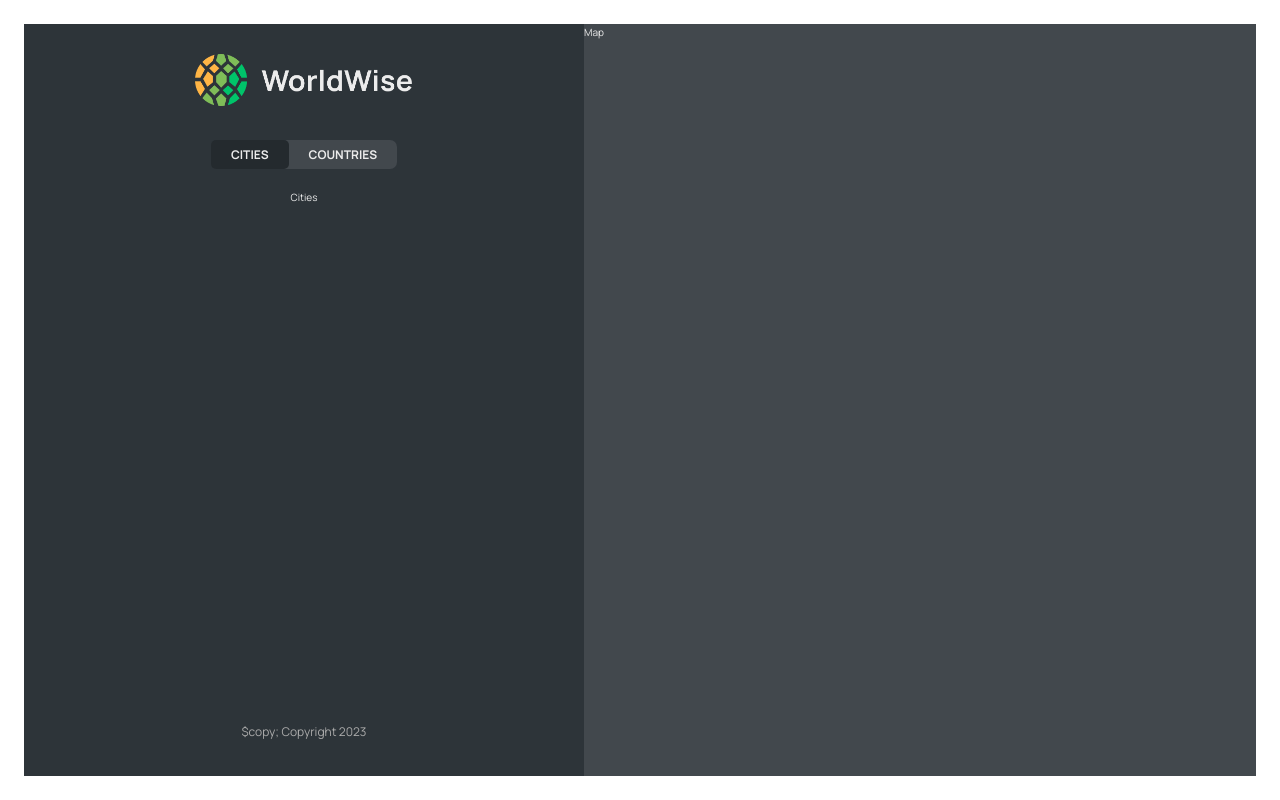
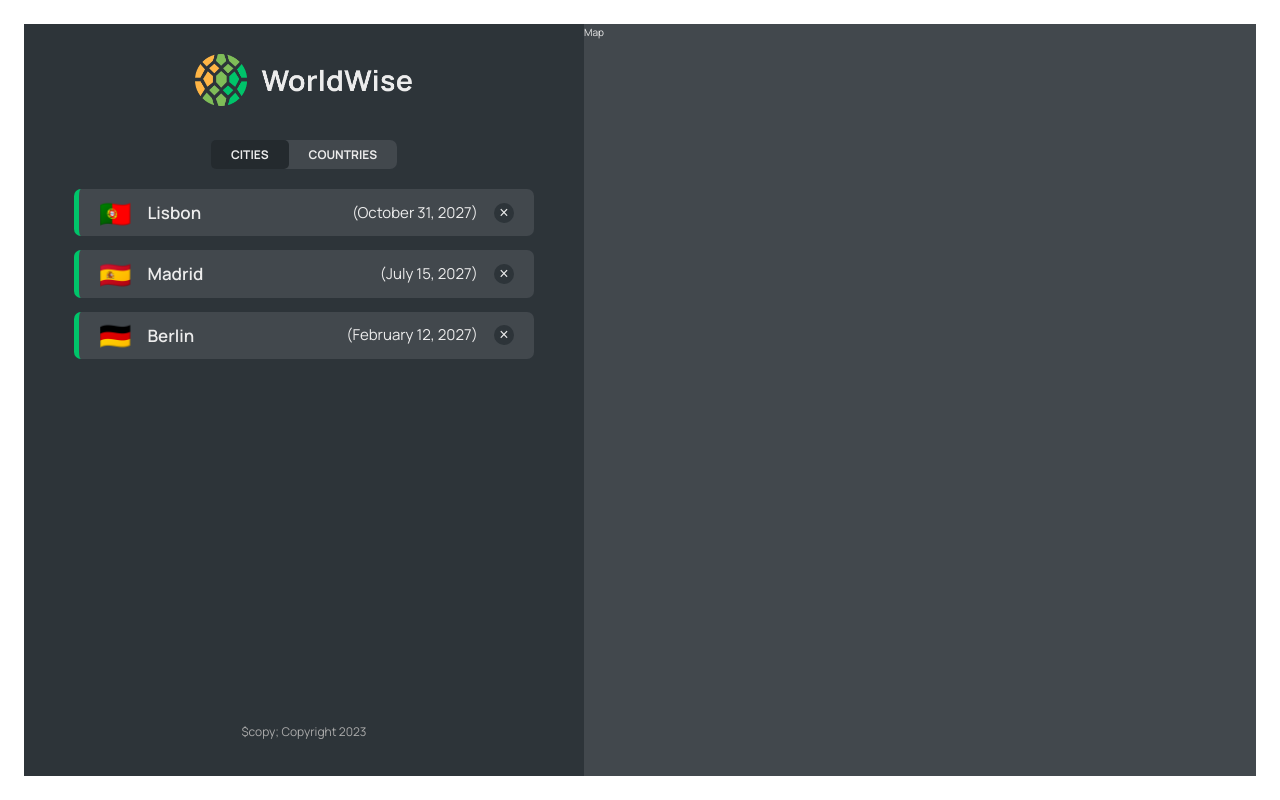
Before and after one commit to Pier2208/wordwise, a React (Vite) app: page /app/cities in a window 1280 px wide. Built offline with nearby package versions, Linux system fonts and the light colour scheme; data requests are answered from the project's data file.

Commit message:
(feat):fetch and display list of cities

```diff
--- a/package.json
+++ b/package.json
@@ -7,9 +7,11 @@
     "dev": "vite",
     "build": "vite build",
     "lint": "eslint src --ext js,jsx --report-unused-disable-directives --max-warnings 0",
-    "preview": "vite preview"
+    "preview": "vite preview",
+    "server": "json-server --watch data/cities.json --port 8000 --delay 500"
   },
   "dependencies": {
+    "json-server": "^0.17.3",
     "react": "^18.2.0",
     "react-dom": "^18.2.0",
     "react-router-dom": "^6.14.1"
--- a/src/App.jsx
+++ b/src/App.jsx
@@ -5,17 +5,49 @@ import HomePage from "./pages/Homepage";
 import PageNotFound from "./pages/PageNotFound";
 import AppLayout from "./pages/AppLayout";
 import Login from "./pages/Login";
+import CityList from "./components/CityList";
+import { useEffect, useState } from "react";
+
+const BASE_URL = "http://localhost:8000";
 
 export default function App() {
+  const [cities, setCities] = useState([]);
+  const [isLoading, setIsLoading] = useState(false);
+
+  useEffect(() => {
+    const fetchCities = async () => {
+      try {
+        setIsLoading(true);
+        const res = await fetch(`${BASE_URL}/cities`);
+        const data = await res.json();
+        setCities(data);
+        console.log(data);
+      } catch (err) {
+        console.log("Error loading cities.");
+      } finally {
+        setIsLoading(false);
+      }
+    };
+    fetchCities();
+  }, []);
+
   return (
     <BrowserRouter>
       <Routes>
         <Route index element={<HomePage />} />
+        <Route path="/" element={<HomePage />} />
         <Route path="login" element={<Login />} />
         <Route path="product" element={<Product />} />
         <Route path="pricing" element={<Pricing />} />
         <Route path="app" element={<AppLayout />}>
-          <Route index path="cities" element={<p>Cities</p>} />
+          <Route
+            index
+            element={<CityList cities={cities} isLoading={isLoading} />}
+          />
+          <Route
+            path="cities"
+            element={<CityList cities={cities} isLoading={isLoading} />}
+          />
           <Route path="countries" element={<p>Countries</p>} />
           <Route path="form" element={<p>Form</p>} />
         </Route>
--- /dev/null
+++ b/src/components/CityItem.jsx
@@ -0,0 +1,21 @@
+import styles from "./CityItem.module.css";
+
+const formatDate = (date) =>
+  new Intl.DateTimeFormat("en", {
+    day: "numeric",
+    month: "long",
+    year: "numeric",
+  }).format(new Date(date));
+
+export default function CityItem({ city }) {
+  const { cityName, emoji, date } = city;
+ // date "2027-10-31T15:59:59.138Z"
+  return (
+    <li className={styles.cityItem}>
+      <span className={styles.emoji}>{emoji}</span>
+      <h3 className={styles.name}>{cityName}</h3>
+      <time className={styles.date}>({formatDate(date)})</time>
+      <button className={styles.deleteBtn}>&times;</button>
+    </li>
+  );
+}
--- /dev/null
+++ b/src/components/CityList.jsx
@@ -0,0 +1,12 @@
+import CityItem from "./CityItem";
+import styles from "./CityList.module.css";
+import Spinner from "./Spinner";
+import Message from './Message';
+
+export default function CityList({ cities, isLoading }) {
+  if (isLoading) return <Spinner />;
+  if(!cities.length) return <Message message="Add your first city by clicking on a city on the map" />
+  return <ul className={styles.cityList}>
+    {cities.map(city => <CityItem key={city.id} city={city} />)}
+  </ul>;
+}
```
Also changed, not shown: .eslintrc.cjs, 1 other file (tests, documents, lock files or other folders).
